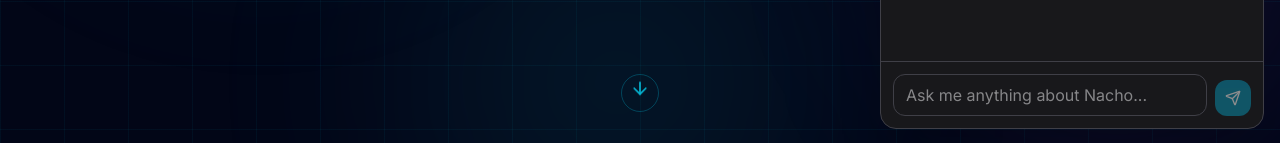
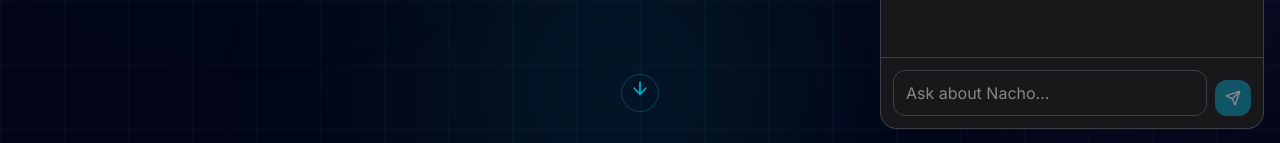
Before and after one commit to N4choCM/NachoCamposDev, a React (Vite) app: page / in a window 1280 px wide. Both pictures are taken after a click on the button 1228 px from the left and 748 px from the top of the page. Shown: the part 575-718 px from the top of the page. Built offline with nearby package versions, Linux system fonts and the light colour scheme.

Commit message:
🔥 FIXED: Refined ChatWidget styles for improved layout, including adjustments to textarea height and padding. Updated placeholder text in English and Spanish for clarity and consistency.

```diff
--- a/src/components/chat/ChatWidget.tsx
+++ b/src/components/chat/ChatWidget.tsx
@@ -325,7 +325,7 @@
                   rows={1}
                   disabled={streaming}
                   enterKeyHint="send"
-                  className="min-w-0 flex-1 resize-none rounded-xl border border-zinc-200 bg-transparent px-3 py-2 text-[16px] leading-normal outline-none focus:border-brand-500 disabled:opacity-60 dark:border-zinc-700"
+                  className="min-h-11 min-w-0 flex-1 resize-none overflow-hidden rounded-xl border border-zinc-200 bg-transparent px-3 py-2.5 text-[16px] leading-normal outline-none focus:border-brand-500 disabled:opacity-60 dark:border-zinc-700"
                 />
                 <button
                   type="button"
--- a/src/i18n/en.ts
+++ b/src/i18n/en.ts
@@ -125,7 +125,7 @@
   chat: {
     title: 'Ask about Nacho',
     subtitle: 'Powered by AI — answers based on this portfolio',
-    placeholder: 'Ask me anything about Nacho...',
+    placeholder: 'Ask about Nacho...',
     send: 'Send',
     thinking: 'Thinking...',
     error: 'Something went wrong. Please try again.',
--- a/src/i18n/es.ts
+++ b/src/i18n/es.ts
@@ -127,7 +127,7 @@
   chat: {
     title: 'Pregunta sobre Nacho',
     subtitle: 'Con IA — respuestas basadas en este portfolio',
-    placeholder: 'Pregúntame lo que quieras sobre Nacho...',
+    placeholder: 'Pregunta sobre Nacho...',
     send: 'Enviar',
     thinking: 'Pensando...',
     error: 'Algo salió mal. Inténtalo de nuevo.',
```
